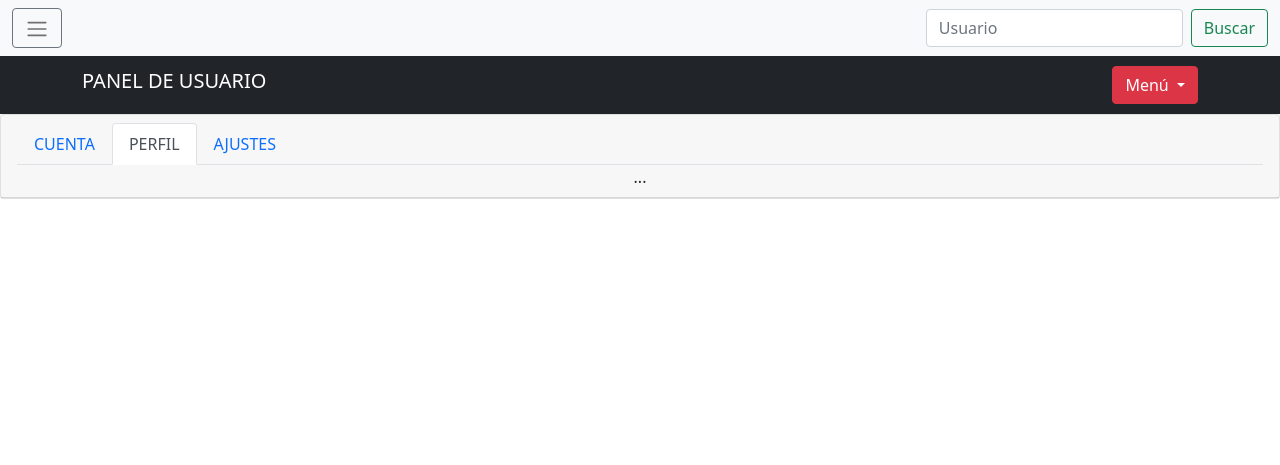
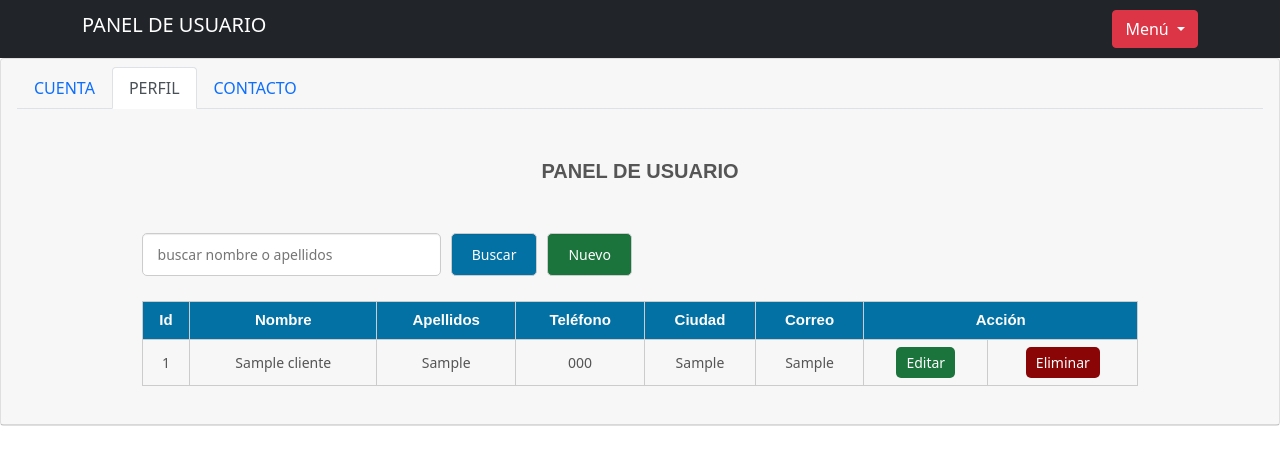
Before and after one commit to RikaZa/Rick_Of, a PHP site: page /profile/panel_perfil.php in a window 1280 px wide, after a click on "PERFIL". Shown: the top 465 px of the page. Run offline with PHP 8.4, Linux system fonts and the light colour scheme; the visitor is signed in with stand-in values (Sample User, id 1); tables that the repository leaves empty or names only in its code hold one stand-in row (values such as "Sample post"); data that the repository does not hold is empty.

Commit message:
Act ---> 21/06/2021

```diff
--- /dev/null
+++ b/profile/conexion.php
@@ -0,0 +1,15 @@
+<?php
+	$database="crud";
+	$user='root';
+	$password='';
+
+
+try {
+
+	$con=new PDO('mysql:host=localhost;dbname='.$database,$user,$password);
+
+} catch (PDOException $e) {
+	echo "Error".$e->getMessage();
+}
+
+?>
--- a/profile/panel_perfil.php
+++ b/profile/panel_perfil.php
@@ -6,6 +6,30 @@
         header("location:../index.php");
         die();
     }
+?>
+
+<?php
+	include_once 'conexion.php';
+
+	$sentencia_select=$con->prepare('SELECT *FROM clientes ORDER BY id DESC');
+	$sentencia_select->execute();
+	$resultado=$sentencia_select->fetchAll();
+
+	// metodo buscar
+	if(isset($_POST['btn_buscar'])){
+		$buscar_text=$_POST['buscar'];
+		$select_buscar=$con->prepare('
+			SELECT *FROM clientes WHERE nombre LIKE :campo OR apellidos LIKE :campo;'
+		);
+
+		$select_buscar->execute(array(
+			':campo' =>"%".$buscar_text."%"
+		));
+
+		$resultado=$select_buscar->fetchAll();
+
+	}
+
 ?>
 <!DOCTYPE html>
 <html lang="es">
@@ -27,81 +51,7 @@
         integrity="sha384-gtEjrD/SeCtmISkJkNUaaKMoLD0//ElJ19smozuHV6z3Iehds+3Ulb9Bn9Plx0x4" crossorigin="anonymous">
     </script>
     <header>
-        <nav class="navbar  navbar-light bg-light ">
-            <div class="container-fluid">
-                <button class="btn btn-outline-secondary" type="button" data-bs-toggle="offcanvas"
-                    data-bs-target="#offcanvasExample" aria-controls="offcanvasExample">
-                    <span class="navbar-toggler-icon"></span>
-                </button>
 
-                <div class="offcanvas offcanvas-start" tabindex="-1" id="offcanvasExample"
-                    aria-labelledby="offcanvasExampleLabel">
-                    <div class="offcanvas-header">
-                        <h5 class="offcanvas-title" id="offcanvasExampleLabel">Aplicaciones</h5>
-                        <button type="button" class="btn-close text-reset" data-bs-dismiss="offcanvas"
-                            aria-label="Close"></button>
-                    </div>
-                    <div class="offcanvas-body">
-                        <div class="accordion accordion-flush" id="accordionFlushExample">
-                            <div class="accordion-item">
-                                <h2 class="accordion-header" id="flush-headingOne">
-                                    <button class="accordion-button collapsed" type="button" data-bs-toggle="collapse"
-                                        data-bs-target="#flush-collapseOne" aria-expanded="false"
-                                        aria-controls="flush-collapseOne">
-                                        Accordion Item #1
-                                    </button>
-                                </h2>
-                                <div id="flush-collapseOne" class="accordion-collapse collapse"
-                                    aria-labelledby="flush-headingOne" data-bs-parent="#accordionFlushExample">
-                                    <div class="accordion-body">Placeholder content for this accordion, which is
-                                        intended to demonstrate the <code>.accordion-flush</code> class. This is the
-                                        first item's accordion body.</div>
-                                </div>
-                            </div>
-                            <div class="accordion-item">
-                                <h2 class="accordion-header" id="flush-headingTwo">
-                                    <button class="accordion-button collapsed" type="button" data-bs-toggle="collapse"
-                                        data-bs-target="#flush-collapseTwo" aria-expanded="false"
-                                        aria-controls="flush-collapseTwo">
-                                        Accordion Item #2
-                                    </button>
-                                </h2>
-                                <div id="flush-collapseTwo" class="accordion-collapse collapse"
-                                    aria-labelledby="flush-headingTwo" data-bs-parent="#accordionFlushExample">
-                                    <div class="accordion-body">Placeholder content for this accordion, which is
-                                        intended to demonstrate the <code>.accordion-flush</code> class. This is the
-                                        second item's accordion body. Let's imagine this being filled with some actual
-                                        content.</div>
-                                </div>
-                            </div>
-                            <div class="accordion-item">
-                                <h2 class="accordion-header" id="flush-headingThree">
-                                    <button class="accordion-button collapsed" type="button" data-bs-toggle="collapse"
-                                        data-bs-target="#flush-collapseThree" aria-expanded="false"
-                                        aria-controls="flush-collapseThree">
-                                        Accordion Item #3
-                                    </button>
-                                </h2>
-                                <div id="flush-collapseThree" class="accordion-collapse collapse"
-                                    aria-labelledby="flush-headingThree" data-bs-parent="#accordionFlushExample">
-                                    <div class="accordion-body">Placeholder content for this accordion, which is
-                                        intended to demonstrate the <code>.accordion-flush</code> class. This is the
-                                        third item's accordion body. Nothing more exciting happening here in terms of
-                                        content, but just filling up the space to make it look, at least at first
-                                        glance, a bit more representative of how this would look in a real-world
-                                        application.</div>
-                                </div>
-                            </div>
-                        </div>
-
-                    </div>
-                </div>
-                <form class="d-flex">
-                    <input class="form-control me-2" type="search" placeholder="Usuario" aria-label="Search">
-                    <button class="btn btn-outline-success" type="submit">Buscar</button>
-                </form>
-            </div>
-        </nav>
         <nav class="navbar navbar-expand-lg navbar-light bg-light navbar navbar-dark bg-dark">
             <div class="container">
                 <h4 class="navbar-brand"> PANEL DE USUARIO</h4>
@@ -137,7 +87,7 @@
                     </li>
                     <li class="nav-item" role="presentation">
                         <button class="nav-link" id="contact-tab" data-bs-toggle="tab" data-bs-target="#contact"
-                            type="button" role="tab" aria-controls="contact" aria-selected="false">AJUSTES</button>
+                            type="button" role="tab" aria-controls="contact" aria-selected="false">CONTACTO</button>
                     </li>
                 </ul>
                 <?php
@@ -186,7 +136,44 @@
                             </div>
                         </div>
                     </div>
-                    <div class="tab-pane fade" id="profile" role="tabpanel" aria-labelledby="profile-tab">...</div>
+                    <div class="tab-pane fade" id="profile" role="tabpanel" aria-labelledby="profile-tab">
+                    <div class="contenedor">
+		<h2>PANEL DE USUARIO</h2>
+		<div class="barra__buscador">
+			<form action="" class="formulario" method="post">
+				<input type="text" name="buscar" placeholder="buscar nombre o apellidos"
+				value="<?php if(isset($buscar_text)) echo $buscar_text; ?>" class="input__text">
+				<input type="submit" class="btn" name="btn_buscar" value="Buscar">
+				<a href="insert.php" class="btn btn__nuevo">Nuevo</a>
+			</form>
+		</div>
+		<table>
+			<tr class="head">
+				<td>Id</td>
+				<td>Nombre</td>
+				<td>Apellidos</td>
+				<td>Teléfono</td>
+				<td>Ciudad</td>
+				<td>Correo</td>
+				<td colspan="2">Acción</td>
+			</tr>
+			<?php foreach($resultado as $fila):?>
+				<tr >
+					<td><?php echo $fila['id']; ?></td>
+					<td><?php echo $fila['nombre']; ?></td>
+					<td><?php echo $fila['apellidos']; ?></td>
+					<td><?php echo $fila['telefono']; ?></td>
+					<td><?php echo $fila['ciudad']; ?></td>
+					<td><?php echo $fila['correo']; ?></td>
+					<td><a href="update.php?id=<?php echo $fila['id']; ?>"  class="btn__update" >Editar</a></td>
+					<td><a href="delete.php?id=<?php echo $fila['id']; ?>" class="btn__delete">Eliminar</a></td>
+				</tr>
+			<?php endforeach ?>
+
+		</table>
+	</div>
+
+                    </div>
                     <div class="tab-pane fade" id="contact" role="tabpanel" aria-labelledby="contact-tab">...</div>
                 </div>
             </div>
--- a/style/style.css
+++ b/style/style.css
@@ -47,3 +47,142 @@
     margin-left: 10px;
     width: 230px;
 }
+a{
+    text-decoration: none;
+}
+.contenedor{
+    width: 80%;
+    max-width: 1000px;
+    margin: 30px auto;
+    overflow: hidden;
+
+}
+
+h2{
+    display: block;
+    margin-top: 20px;
+    margin-bottom: 20px;
+    text-align: center;
+    font-size: 20px;
+    font-family: 'Arial', sans-serif;
+    font-weight: bold;
+    color: #555;
+}
+
+.barra__buscador{
+    width: 100%;
+    margin-top: 50px;
+    margin-bottom: 10px;
+}
+
+.formulario{
+    display: flex;
+    width: 100%;
+    overflow: hidden;
+}
+
+form .input__text{
+    width: 100%;
+    border: 1px solid #ccc;
+    border-radius: 5px;
+    box-shadow: 0 1px 1px rgba(0, 0, 0, 0.075) inset;
+    color: #848688;
+    display: block;
+    font-size: 14px;
+    margin-bottom: 15px;
+    padding: 10px 15px;
+    max-width: 30%;
+    margin-right: 10px;
+    outline: medium none;
+}
+
+
+form .input__text:focus{
+    border: 1px solid #1b743c;
+}
+form .form-group{
+    display: flex;
+    width: 100%;
+    flex-wrap: nowrap;
+    justify-content: space-between;
+}
+
+form .form-group .input__text{
+    max-width: 45% !important;
+}
+
+
+form .btn{
+    border: 1px solid #ccc;
+    border-radius: 5px;
+    box-shadow: 0 1px 1px rgba(0, 0, 0, 0.075) inset;
+    color: #fff;
+    display: block;
+    font-size: 14px;
+    background: rgb(3, 113, 163);
+    margin-bottom: 15px;
+    padding: 10px 20px;
+    margin-right: 10px;
+    outline: medium none;
+    cursor: pointer;
+}
+.btn__nuevo{
+    float: right;
+    background: #1b743c !important;
+}
+
+.btn__group{
+    width: 100%;
+    display: flex;
+    flex-direction: row;
+    justify-content: flex-end;
+}
+.btn__primary{
+    background: rgb(3, 113, 163);
+}
+.btn__danger{
+    background: #8a0505 !important;
+}
+
+
+/* table */
+table{
+    width: 100%;
+    border-collapse: collapse;
+}
+
+table .head{
+    background: rgb(3, 113, 163);
+}
+table .head td{
+    color: #fff;
+    font-family: 'Arial',sans-serif;
+    font-weight: bold;
+    font-size: 15px;
+    text-align: center;
+}
+
+table tr td{
+    border:1px solid #ccc;
+    padding: 7px;
+    font-size: 14px;
+    color: #555;
+}
+
+.btn__update{
+    display: inline-block;
+    font-size: 14px;
+    background: #1b743c;
+    color: #fff;
+    border-radius: 5px;
+    padding: 5px 10px;
+}
+
+.btn__delete{
+    display: inline-block;
+    font-size: 14px;
+    background: #8a0505;
+    color: #fff;
+    border-radius: 5px;
+    padding: 5px 10px;
+}
```
Also changed, not shown: profile/delete.php (added, +14 -0 lines), profile/insert.php (added, +62 -0 lines), profile/update.php (added, +82 -0 lines).
